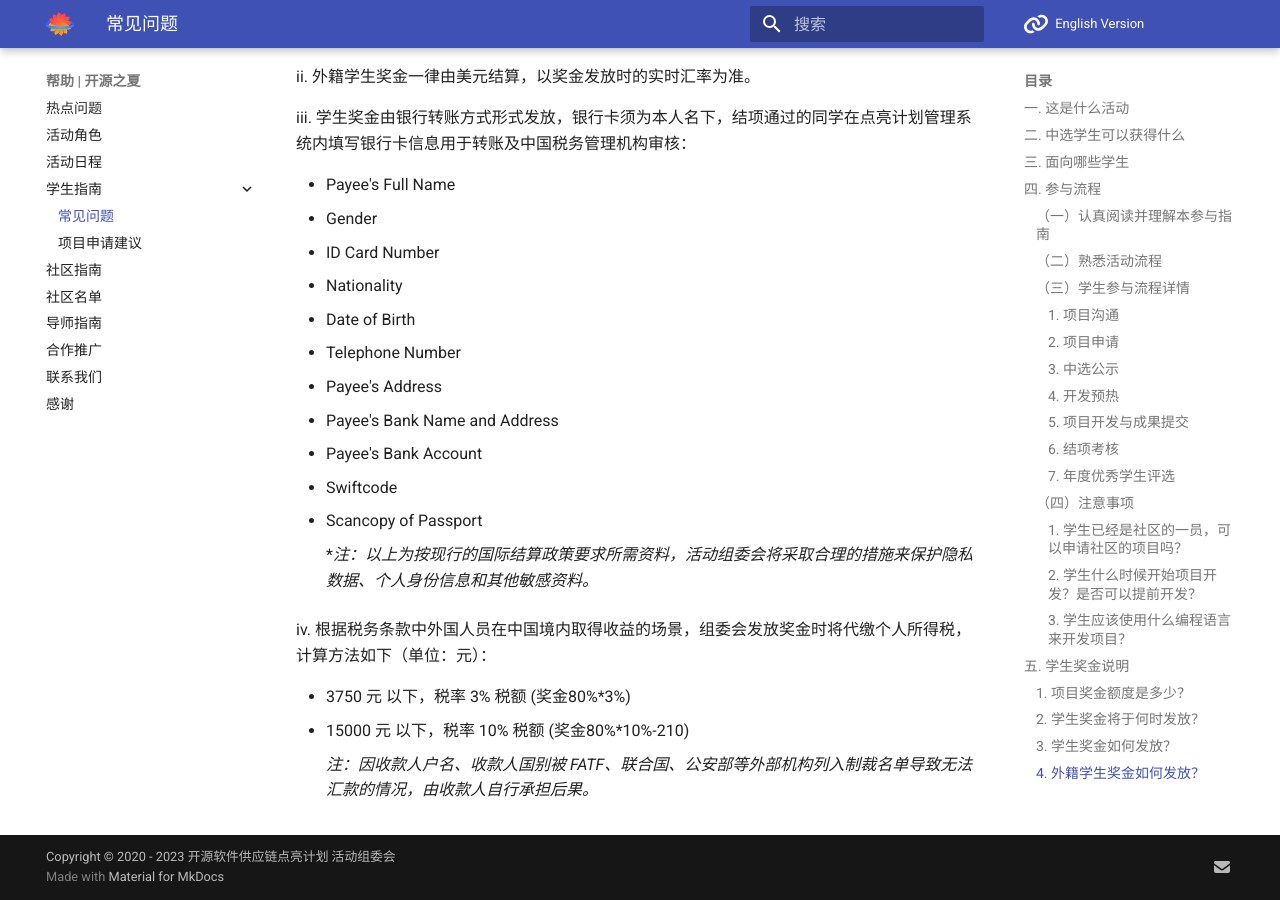
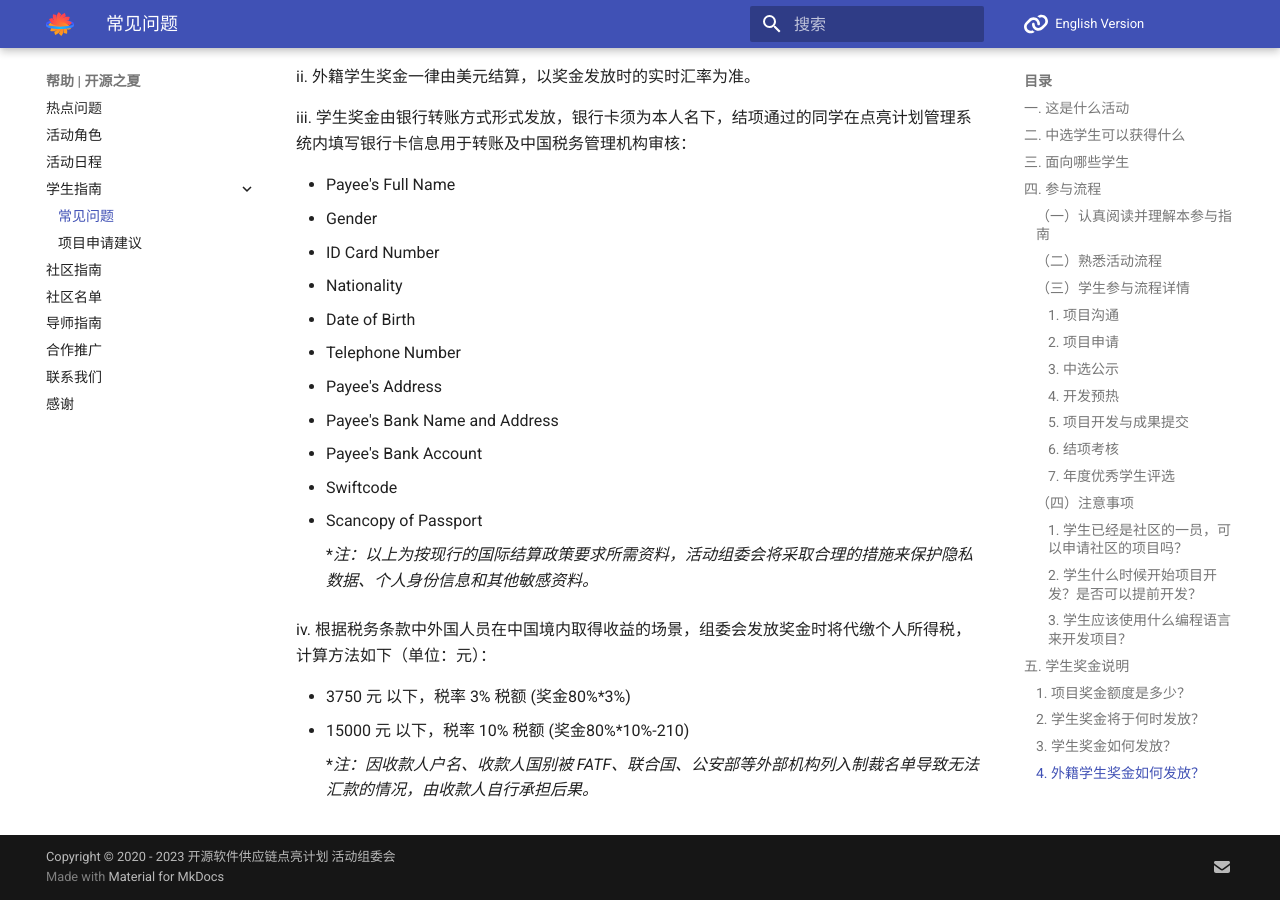
Before and after one commit to summer-ospp/help, an MkDocs documentation site: the page built from docs/student.md, in a window 1280 px wide and 900 px high, scrolled down 5708 px. Built offline with MkDocs 1.6.1 and Material for MkDocs 9.7.7, drawn with Linux system fonts in a browser that asks for light colours; comment, search, counter and statistics services are not loaded.

Commit message:
fix(name)

```diff
--- a/docs/student.md
+++ b/docs/student.md
@@ -195,4 +195,4 @@ iv. 根据税务条款中外国人员在中国境内取得收益的场景，组
 * 3750 元 以下，税率 3% 税额 (奖金80%*3%)
 * 15000 元 以下，税率 10% 税额 (奖金80%*10%-210)
 
-    *注：因收款人户名、收款人国别被 FATF、联合国、公安部等外部机构列入制裁名单导致无法汇款的情况，由收款人自行承担后果。*
+    **注：因收款人户名、收款人国别被 FATF、联合国、公安部等外部机构列入制裁名单导致无法汇款的情况，由收款人自行承担后果。*
```
